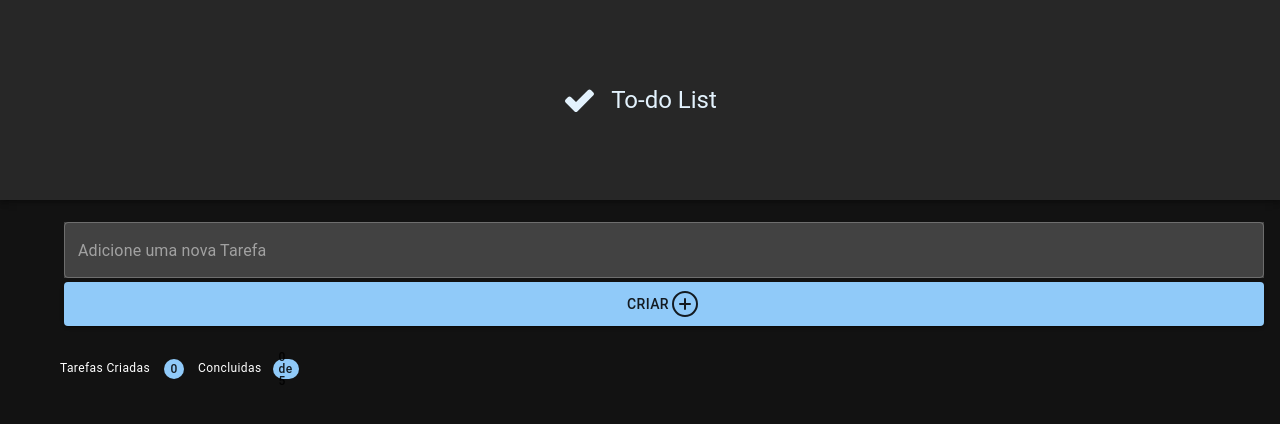
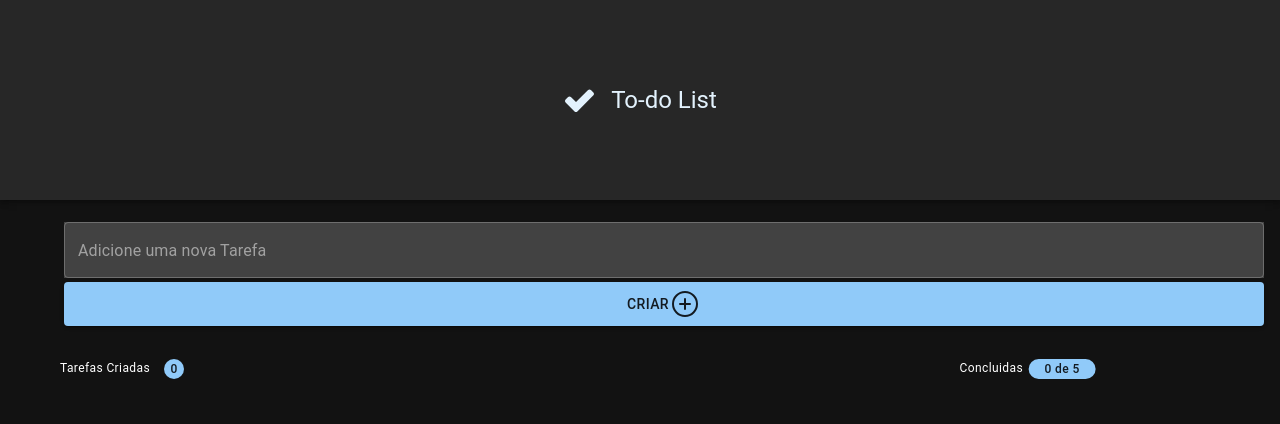
Before and after one commit to oFerrari/APP_To-do_List, a React (Vite) app: page / in a window 1280 px wide. Shown: the top 424 px of the page. Built offline with nearby package versions, Linux system fonts and the light colour scheme.

Commit message:
Finalizando Badge

```diff
--- a/src/pages/Home/index.tsx
+++ b/src/pages/Home/index.tsx
@@ -6,7 +6,7 @@ export function Home() {
 
     return (
         <>
-        <CssBaseline />
+            <CssBaseline />
             <AppBar position='static'>
                 <Toolbar sx={{
                     paddingTop: useTheme().spacing(2),
@@ -51,12 +51,14 @@ export function Home() {
                         </Grid>
 
                         <Grid container spacing={useTheme().spacing(1)} sx={{
-                            marginTop: '25px'
+                            marginTop: '25px',
                         }}>
-                            <Grid item sx={{
-                                display:'flex',
-                                justifyContent:'space-between',
+                            <Grid item xs={10} sx={{
+                                display: 'flex',
+                                justifyContent: 'space-between',
+                                alignItems: 'center',
                                 gap: useTheme().spacing(3),
+                                flexWrap: 'wrap',
                             }}>
                                 <Typography variant="caption" sx={{
                                     display: 'flex',
@@ -68,12 +70,15 @@ export function Home() {
 
                                 </Typography>
                                 <Typography variant="caption" sx={{
-                                    display: 'flex',
+
                                     alignItems: 'center',
+                                    display:'inline-flex',
                                     gap: useTheme().spacing(3),
                                 }}>
                                     <span>Concluidas</span>
-                                    <Badge color="primary" badgeContent={`${0} de ${5}` } showZero></Badge>
+                                    <Badge color="primary" badgeContent={
+                                        <span style={{ whiteSpace: 'nowrap',margin:'10px' }}>{`${0} de ${5}`}</span>
+                                    } showZero  sx={{ marginLeft: '15px'}}/>
                                 </Typography>
 
                             </Grid>
```
